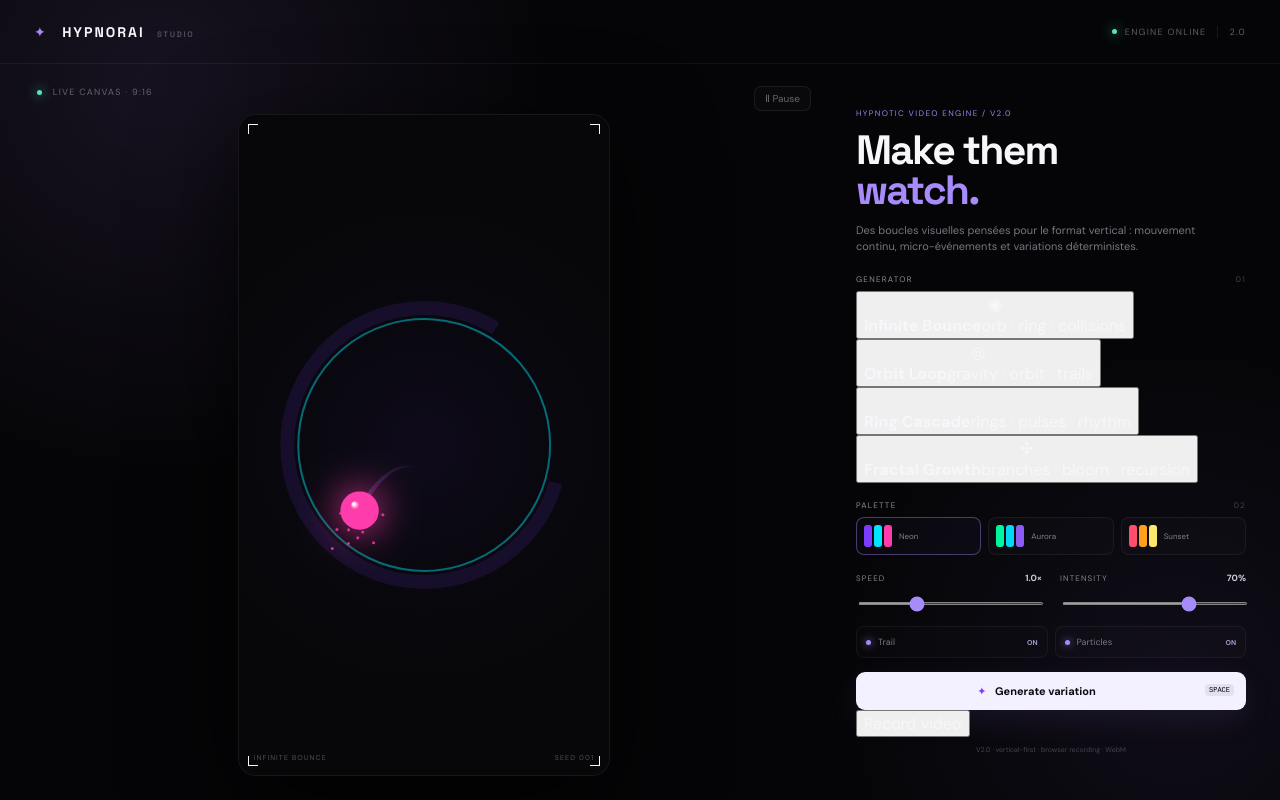
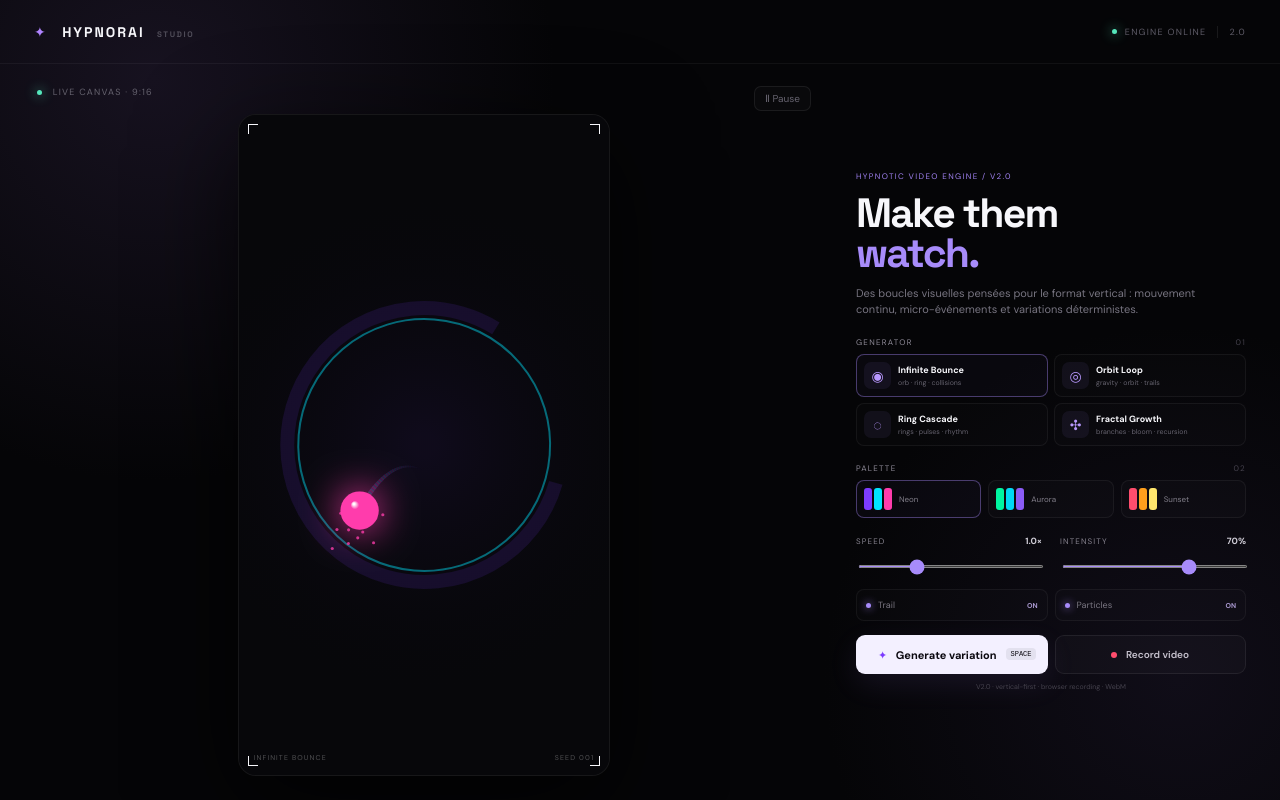
Before and after one commit to Riiddiimz/Hypnorai, a React (Vite) app: page / in a window 1280 px wide. Built offline with nearby package versions, Linux system fonts and the light colour scheme.

Commit message:
feat: style V2 generator and recording controls

```diff
--- a/src/styles.css
+++ b/src/styles.css
@@ -265,3 +265,7 @@ kbd { float:right; background:#00000010; border-radius:4px; padding:2px 4px; fon
   .template-icon { width:27px; height:27px; }
   .section-title { margin-bottom:4px; }
 }
+
+.mode-grid{display:grid;grid-template-columns:1fr 1fr;gap:6px}.mode-card{display:flex;align-items:center;gap:7px;padding:7px;border:1px solid #ffffff0e;background:#ffffff03;border-radius:8px;text-align:left;cursor:pointer}.mode-card.active{border-color:#a78bfa66;background:#a78bfa08}.mode-icon{width:27px;height:27px;border-radius:7px;display:grid;place-items:center;background:#a78bfa12;color:#b998ff;font-size:14px;flex:0 0 auto}.mode-card strong{display:block;font-size:9px}.mode-card span{display:block;color:#66636f;font-size:7px;margin-top:2px}.actions{display:grid;grid-template-columns:1fr 1fr;gap:7px}.record{width:100%;border:1px solid #ffffff12;border-radius:9px;padding:12px;background:#ffffff06;color:#c6c2ce;font-size:10px;font-weight:600;cursor:pointer}.record span{display:inline-block;width:6px;height:6px;border-radius:50%;background:#ff4d6d;margin-right:6px}.record.recording{border-color:#ff4d6d66;color:#ff9aaa}.record.recording span{box-shadow:0 0 10px #ff4d6d}.record:hover{background:#ffffff0a}
+@media(max-width:900px){.workspace{grid-template-columns:minmax(0,1fr) 410px;gap:18px;padding:14px 18px}.mode-card span{display:none}.mode-card{padding:6px}.actions{grid-template-columns:1fr}.record,.generate{padding:10px}}
+@media(max-width:620px){.workspace{grid-template-columns:1fr;grid-template-rows:51% 49%;gap:5px;padding:6px 9px}.controls{display:block}.eyebrow{margin-bottom:4px}h1{font-size:24px;margin-bottom:4px}.intro{font-size:7px;margin-bottom:5px}.control-group{margin-bottom:5px}.mode-grid{gap:4px}.mode-card{padding:4px}.mode-icon{width:22px;height:22px;font-size:11px}.mode-card strong{font-size:7px}.palette{padding:4px}.sliders{gap:8px;margin-bottom:5px}.toggles{margin-bottom:5px}.actions{grid-template-columns:1fr 1fr}.record,.generate{padding:7px;font-size:8px}.microcopy{display:none}}
```
